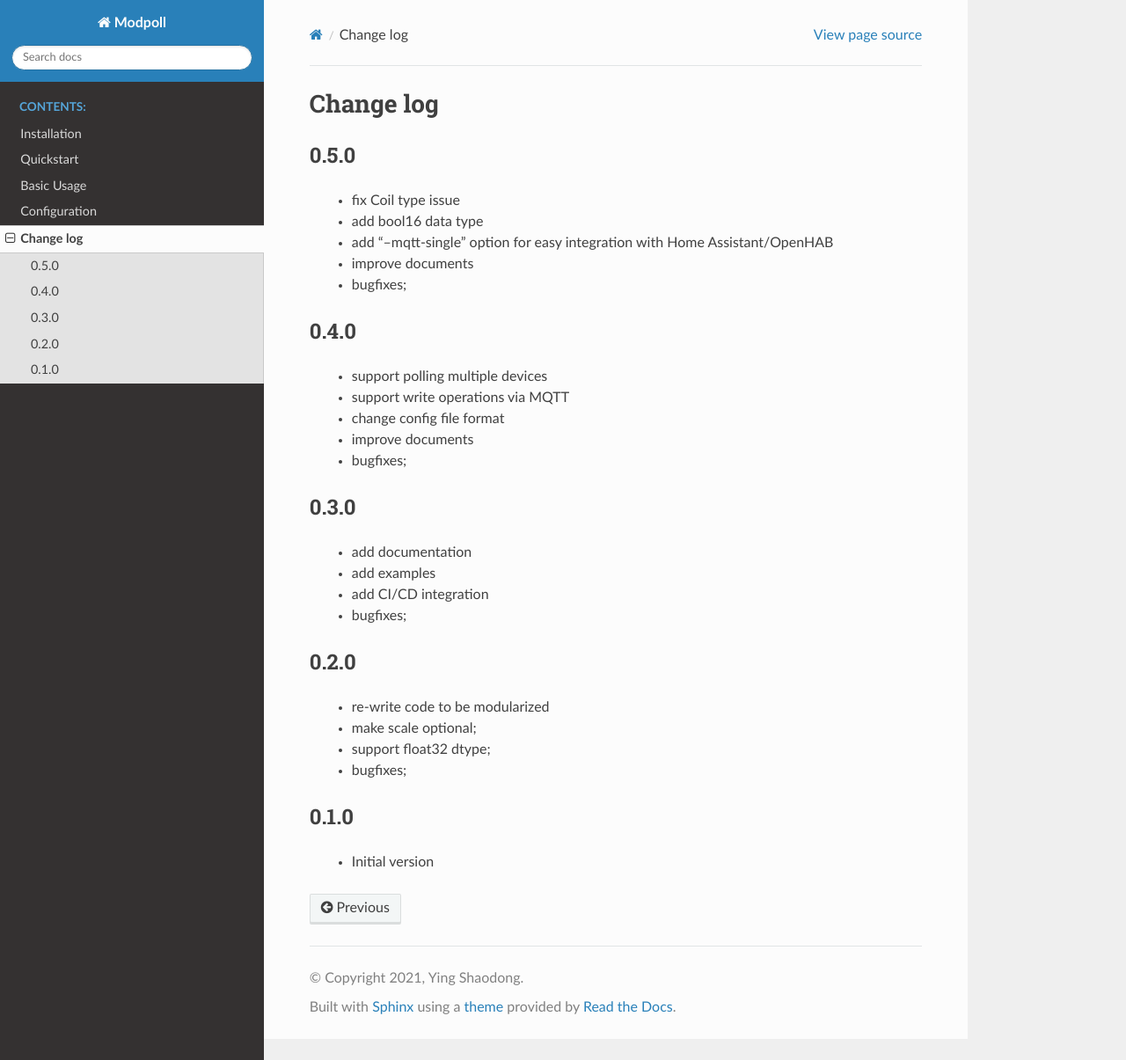
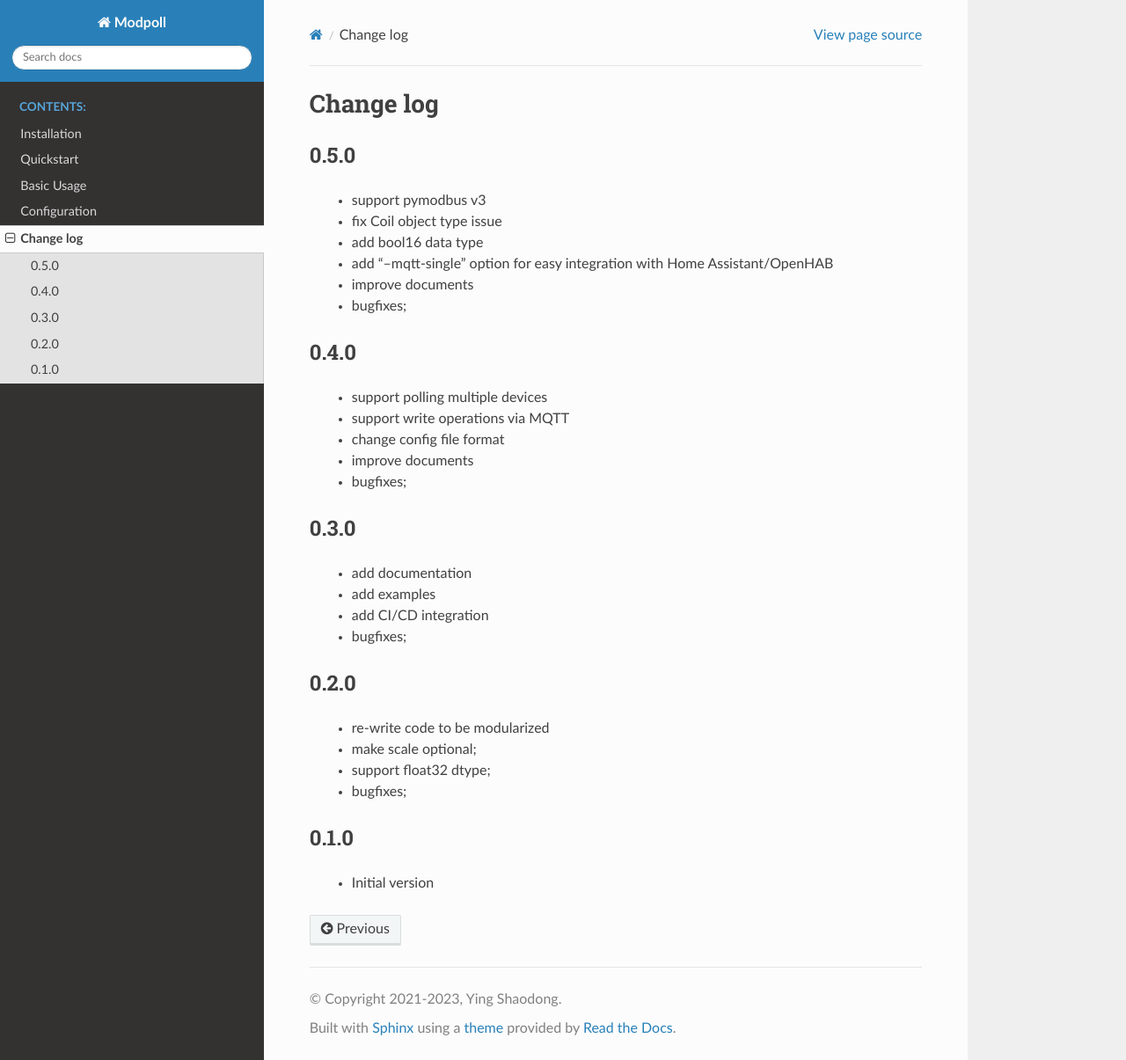
Before and after one commit to gavinying/modpoll, a Sphinx documentation site: the page built from docs/changelog.rst, in a window 1280 px wide and 1205 px high. Shown: the whole window at 88% size. Built offline with Sphinx 7.4.7 and the Read the Docs theme 2.0.0, drawn with Linux system fonts in a browser that asks for light colours.

Commit message:
update docs

```diff
--- a/docs/changelog.rst
+++ b/docs/changelog.rst
@@ -4,7 +4,8 @@ Change log
 0.5.0
 #####
 
- * fix Coil type issue
+ * support pymodbus v3
+ * fix Coil object type issue
  * add bool16 data type
  * add "--mqtt-single" option for easy integration with Home Assistant/OpenHAB
  * improve documents
--- a/docs/conf.py
+++ b/docs/conf.py
@@ -19,11 +19,11 @@ print(sys.path)
 # -- Project information -----------------------------------------------------
 
 project = 'Modpoll'
-copyright = '2021, Ying Shaodong'
+copyright = '2021-2023, Ying Shaodong'
 author = 'Ying Shaodong'
 
 # The full version, including alpha/beta/rc tags
-release = '0.3.0'
+release = '0.5.0'
 
 
 # -- General configuration ---------------------------------------------------
--- a/docs/configure.rst
+++ b/docs/configure.rst
@@ -11,7 +11,7 @@ Here is the basic structure of modbus configure file.
 
 .. literalinclude:: ../examples/example.csv
    :language: default
-   :emphasize-lines: 8-10,23-25
+   :emphasize-lines: 8-10
    :linenos:
 
 
```
Also changed, not shown: README.md (+6 -4 lines), 2 other files.
